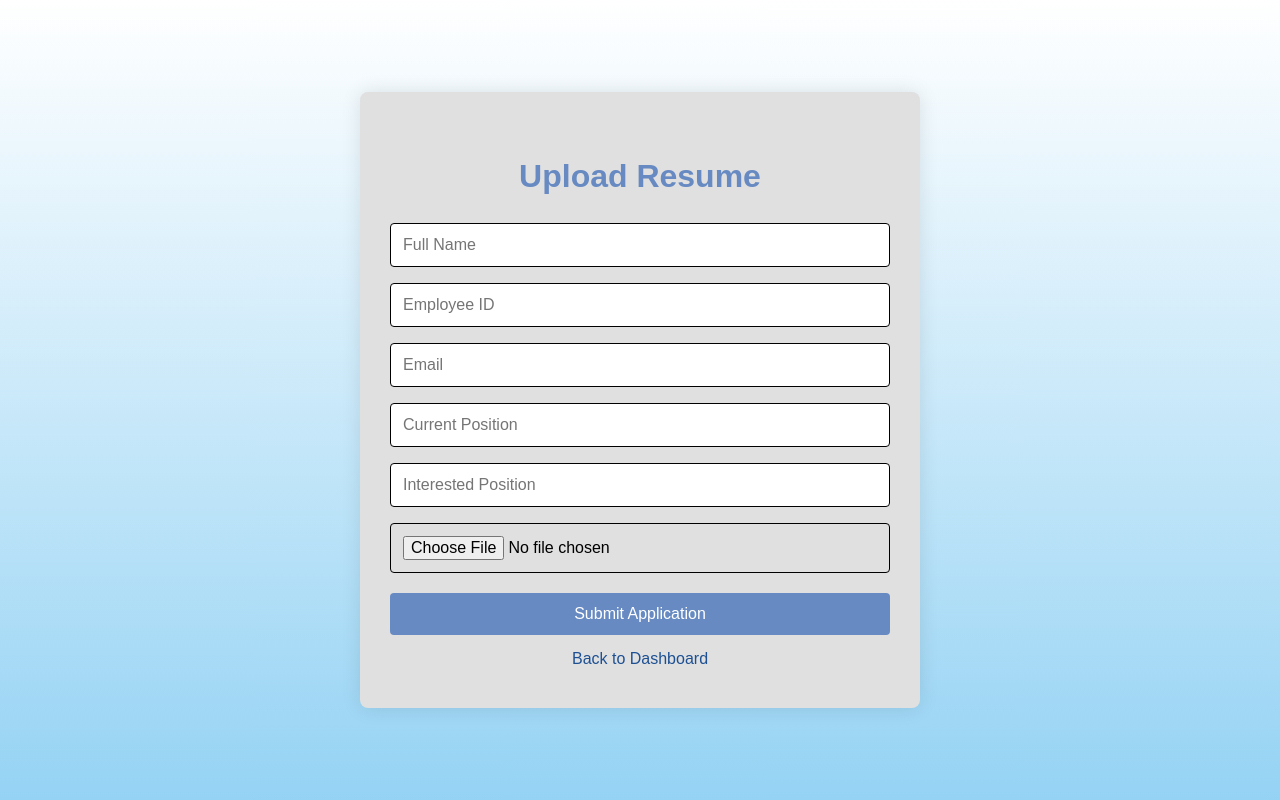
After one commit to himarg2274/talentbridge, a Flask app: page /employees/apply in a window 1280 px wide. The commit adds this page. Run offline with Flask 3, Linux system fonts and the light colour scheme; the visitor is signed in with stand-in values (Sample User, id 1); some libraries are stand-ins or nearby versions.

Commit message:
Added resume upload and employee application feature

```diff
--- a/app.py
+++ b/app.py
@@ -4,7 +4,6 @@ from MySQLdb.cursors import DictCursor
 import os
 from werkzeug.utils import secure_filename
 import time
-
 
 app = Flask(__name__)
 app.secret_key = 'supersecretkey'
@@ -33,12 +32,10 @@ def apply_job(job_id):
         flash("No file selected.")
         return redirect(url_for('employee_dashboard'))
 
-    # Generate a unique file name
     filename = secure_filename(f"{session['user_id']}_{int(time.time())}_{resume.filename}")
     filepath = os.path.join(app.config['UPLOAD_FOLDER'], filename)
     resume.save(filepath)
 
-    # Save to DB
     cur = mysql.connection.cursor()
     cur.execute("""
         INSERT INTO applications (user_id, job_id, resume_path)
@@ -62,8 +59,6 @@ def register():
         role = request.form['role']
 
         cur = mysql.connection.cursor()
-
-        # Check if email already exists
         cur.execute("SELECT * FROM users WHERE email = %s", (email,))
         existing_user = cur.fetchone()
 
@@ -71,14 +66,12 @@ def register():
             flash("Email already exists. Please use a different one.")
             return redirect(url_for('register'))
 
-        # Insert new user
         cur.execute("INSERT INTO users (name, email, password, role) VALUES (%s, %s, %s, %s)",
                     (name, email, password, role))
         mysql.connection.commit()
         flash("Registered successfully! You can now log in.")
         return redirect(url_for('home'))
     return render_template('register.html')
-
 
 @app.route('/login', methods=['POST'])
 def login():
@@ -105,7 +98,6 @@ def login():
     else:
         flash("Email not registered.")
         return redirect('/')
-
 
 @app.route('/dashboard/hr', methods=['GET', 'POST'])
 def hr_dashboard():
@@ -136,7 +128,46 @@ def employee_dashboard():
     jobs = cur.fetchall()
     return render_template('dashboard_employee.html', jobs=jobs)
 
-# Optional: Temporary manual routes (can delete later)
+@app.route('/employees/apply', methods=['GET', 'POST'])
+def employee_apply():
+    if 'user_id' not in session:
+        flash("Please log in first.")
+        return redirect(url_for('home'))
+
+    if request.method == 'POST':
+        name = request.form['name']
+        employee_id = request.form['employee_id']
+        email = request.form['email']
+        current_position = request.form['current_position']
+        interested_position = request.form['interested_position']
+
+        if 'resume' not in request.files:
+            flash("No resume file found.")
+            return redirect(url_for('employee_apply'))
+
+        resume = request.files['resume']
+
+        if resume.filename == '':
+            flash("No file selected.")
+            return redirect(url_for('employee_apply'))
+
+        filename = secure_filename(f"{session['user_id']}_{int(time.time())}_{resume.filename}")
+        filepath = os.path.join(app.config['UPLOAD_FOLDER'], filename)
+        resume.save(filepath)
+
+        cur = mysql.connection.cursor()
+        cur.execute("""
+            UPDATE users
+            SET name = %s, email = %s, skills = %s, resume_path = %s
+            WHERE id = %s
+        """, (name, email, f"Employee ID: {employee_id}, Current: {current_position}, Interested: {interested_position}", filepath, session['user_id']))
+        mysql.connection.commit()
+
+        flash("Application submitted successfully!")
+        return redirect(url_for('employee_dashboard'))
+
+    return render_template('employee_apply.html')
+
 @app.route('/create-users-table')
 def create_users_table():
     cur = mysql.connection.cursor()
@@ -174,7 +205,6 @@ def create_jobs_table():
 def initialize_database():
     cur = mysql.connection.cursor()
 
-    # Create users table
     cur.execute("""
         CREATE TABLE IF NOT EXISTS users (
             id INT AUTO_INCREMENT PRIMARY KEY,
@@ -187,7 +217,6 @@ def initialize_database():
         )
     """)
 
-    # Create jobs table
     cur.execute("""
         CREATE TABLE IF NOT EXISTS jobs (
             id INT AUTO_INCREMENT PRIMARY KEY,
@@ -205,25 +234,23 @@ def initialize_database():
 
 @app.route('/create-applications-table')
 def create_applications_table():
-        cur = mysql.connection.cursor()
-        cur.execute("""
-            CREATE TABLE IF NOT EXISTS applications (
-                id INT AUTO_INCREMENT PRIMARY KEY,
-                user_id INT,
-                job_id INT,
-                status ENUM('Applied', 'Under Review', 'Interview Scheduled', 'Rejected', 'Selected') DEFAULT 'Applied',
-                resume_path VARCHAR(255),
-                applied_at TIMESTAMP DEFAULT CURRENT_TIMESTAMP,
-                FOREIGN KEY (user_id) REFERENCES users(id),
-                FOREIGN KEY (job_id) REFERENCES jobs(id)
-            )
-        """)
-        mysql.connection.commit()
-        return "✅ Applications table created!"
-
+    cur = mysql.connection.cursor()
+    cur.execute("""
+        CREATE TABLE IF NOT EXISTS applications (
+            id INT AUTO_INCREMENT PRIMARY KEY,
+            user_id INT,
+            job_id INT,
+            status ENUM('Applied', 'Under Review', 'Interview Scheduled', 'Rejected', 'Selected') DEFAULT 'Applied',
+            resume_path VARCHAR(255),
+            applied_at TIMESTAMP DEFAULT CURRENT_TIMESTAMP,
+            FOREIGN KEY (user_id) REFERENCES users(id),
+            FOREIGN KEY (job_id) REFERENCES jobs(id)
+        )
+    """)
+    mysql.connection.commit()
+    return "✅ Applications table created!"
 
 if __name__ == '__main__':
     with app.app_context():
         initialize_database()
-
     app.run(debug=True)
--- a/static/loginReg.css
+++ b/static/loginReg.css
@@ -17,6 +17,7 @@
      border-radius: 8px;
      overflow: hidden;
      box-shadow: 0 0 20px rgba(0, 0, 0, 0.1);
+
 
 
 }
--- /dev/null
+++ b/templates/employee_apply.html
@@ -0,0 +1,88 @@
+<!DOCTYPE html>
+<html>
+<head>
+    <title>Upload Resume</title>
+    <style>
+        body {
+            display: flex;
+            align-items: center;
+            justify-content: center;
+            height: 100vh;
+            margin: 0;
+            background: linear-gradient(to top, hsl(201, 81%, 77%), #ffffff);
+            font-family: Arial, sans-serif;
+        }
+        .box {
+            width: 500px;
+            background: rgb(224, 224, 224);
+            border-radius: 8px;
+            overflow: hidden;
+            box-shadow: 0 0 20px rgba(0, 0, 0, 0.1);
+            padding: 40px 30px;
+            text-align: center;
+        }
+        h2 {
+            margin-bottom: 20px;
+            color: #678ac2;
+            font-size: 2rem;
+        }
+        form input {
+            width: 100%;
+            padding: 12px;
+            margin: 8px 0;
+            border: 1px solid #000000;
+            border-radius: 4px;
+            box-sizing: border-box;
+            font-size: 1rem;
+        }
+        button {
+            width: 100%;
+            background: #678ac2;
+            color: #fff;
+            padding: 12px;
+            border: none;
+            border-radius: 4px;
+            font-size: 1rem;
+            cursor: pointer;
+            margin-top: 12px;
+        }
+        button:hover {
+            background: #357ae8;
+        }
+        a {
+            text-decoration: none;
+            color: #1d5093;
+            display: flex;
+            justify-content: center;
+            margin-top: 15px;
+        }
+        a:hover {
+            text-decoration: underline;
+        }
+    </style>
+    <script>
+        function confirmSubmission(event) {
+            if (!confirm("Are you sure you want to submit your application?")) {
+                event.preventDefault(); // Stop form submission
+            } else {
+                alert("Your application is submitted!");
+            }
+        }
+    </script>
+</head>
+<body>
+    <div class="box">
+        <h2>Upload Resume</h2>
+        <form method="POST" enctype="multipart/form-data" onsubmit="confirmSubmission(event)">
+            <input type="text" name="name" placeholder="Full Name" required>
+            <input type="text" name="employee_id" placeholder="Employee ID" required>
+            <input type="email" name="email" placeholder="Email" required>
+            <input type="text" name="current_position" placeholder="Current Position" required>
+            <input type="text" name="interested_position" placeholder="Interested Position" required>
+            <input type="file" name="resume" required>
+            <button type="submit">Submit Application</button>
+        </form>
+        <a href="{{ url_for('employee_dashboard') }}">Back to Dashboard</a>
+    </div>
+</body>
+</html>
```
Also changed, not shown: templates/dashboard_employee.html (+14 -3 lines), static/resumes/1_1752514594_Screenshot_2025-07-14_225028.png (added).
